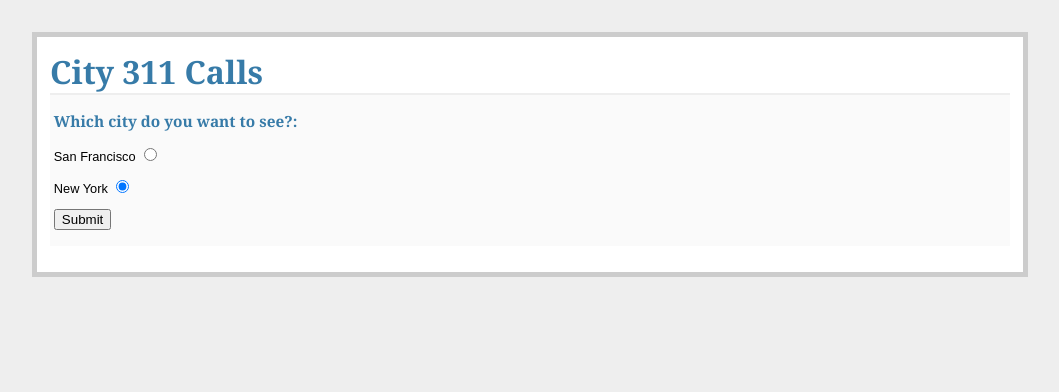
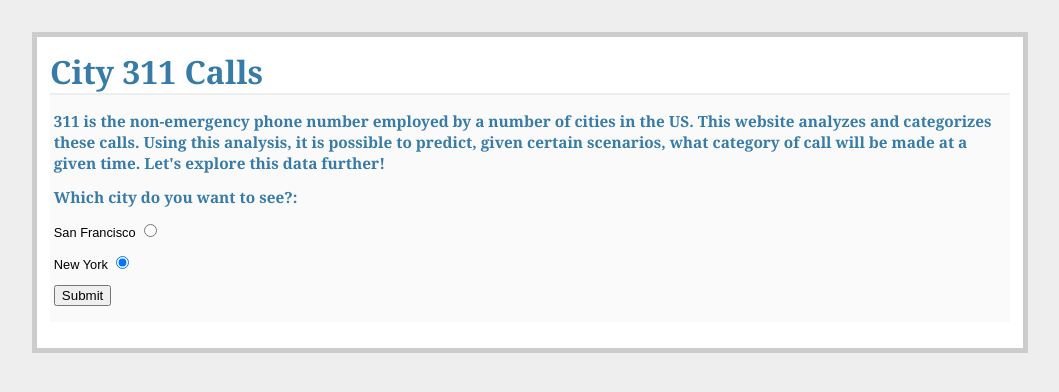
Before and after one commit to maclamont/ThreeOneOne_Heroku, a Flask app: page /index in a window 1280 px wide. Shown: the top 392 px of the page, without its empty margins (110-1169 px from the left). Run offline with Flask 2, Linux system fonts and the light colour scheme; parts of the project's set-up code (start-up, migrations or seed data) failed here and were passed over.

Commit message:
New plot

```diff
--- a/templates/index.html
+++ b/templates/index.html
@@ -10,7 +10,11 @@
 
 		<form id='infoform' method='post' action='index'>
 
+		<p><h2>311 is the non-emergency phone number employed by a number of cities in the US.  This website analyzes and categorizes these calls.  Using this analysis, it is possible to predict, given certain scenarios, what category of call will be made at a given time.  Let's explore this data further!</h2>
+		</p>
+
 			<p>
+
 				<h2>Which city do you want to see?:</h2>
 				<p>San Francisco <input type='radio' name='city' value="SF"/></p>
 				<p>New York <input type='radio' name='city' value="NYC" checked="checked"/></p>
```
Also changed, not shown: static/NYC_Top10_2015.png.
